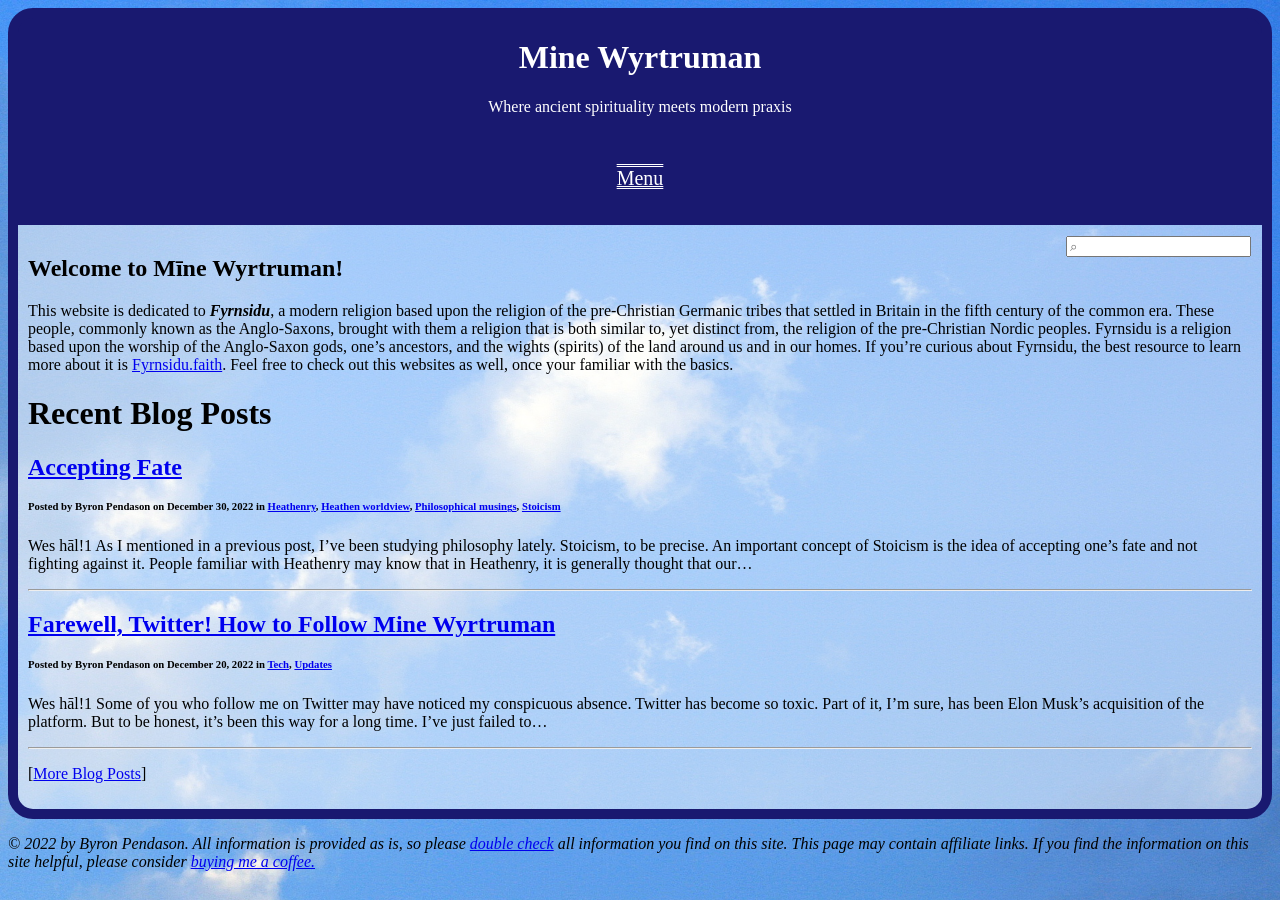
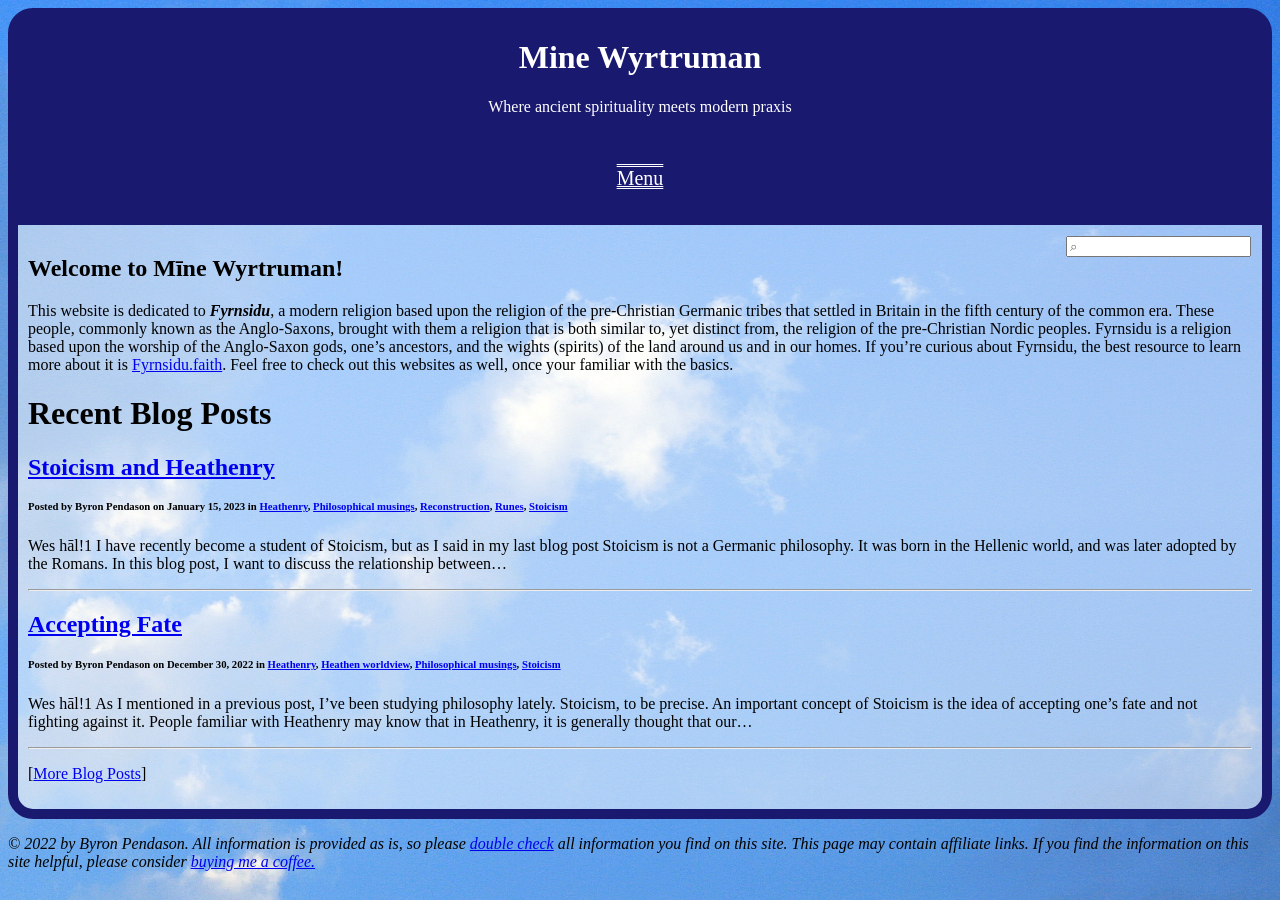
Before and after one commit to byronpendason/byronpendason.github.io, a Jekyll site: the page built from index.md, in a window 1280 px wide. Built offline with Jekyll 4.4.1, drawn with Linux system fonts in a browser that asks for light colours; our own code applies the rules of GitHub Pages for plain Markdown files; comment, search, counter and statistics services are not loaded.

Commit message:
Update and rename 2023-01-xx-stoicism-and-heathenry.md to 2023-01-15-stoicism-and-heathenry.md

```diff
--- a/_posts/2023-01-xx-stoicism-and-heathenry.md
+++ b/_posts/2023-01-15-stoicism-and-heathenry.md
@@ -1,9 +1,8 @@
 ---
 title: Stoicism and Heathenry
 author: Byron Pendason
-date: Tuesday, January 03, 2023
+date: Tuesday, January 15, 2023
 layout: post
-published: false
 categories: [Heathenry, philosophical musings, reconstruction, runes, stoicism]
 ---
 
```
